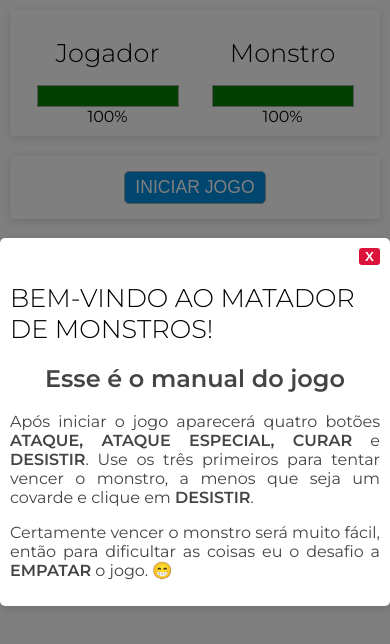
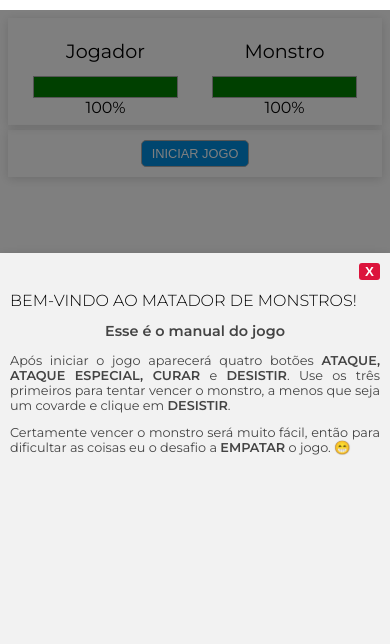
Before and after one commit to JonasJF360/matador-de-monstro, a plain HTML site: page index.html in a window 390 px wide. Drawn offline with nearby package versions, Linux system fonts and the light colour scheme.

Commit message:
Atualização do css

```diff
--- a/assets/style.css
+++ b/assets/style.css
@@ -4,17 +4,17 @@ body {
     font-family: 'Montserrat', sans-serif;
     padding: 0;
     margin: 0;
+    min-width: 280px;
 }
 
 #app {
     display: flex;
     flex-direction: column;
-    padding: 0;
-    margin: 0;
+    margin-top: 10px;
 }
 
 .panel {
-    margin: 10px;
+    margin: 10px 20px;
     padding: 10px;
     box-shadow: 0 2px 10px rgba(0, 0, 0, 0.15);
 }
@@ -46,16 +46,19 @@ body {
 }
 
 .manual .content h2 {
+    font-size: 1.3rem;
     text-align: center;
 }
 
 .manual .content h2,
-p {
+.manual .content p {
     color: #444;
 }
 
 .manual .content p {
     text-align: justify;
+    font-size: 1rem;
+
 }
 
 .manual .content p span {
@@ -214,13 +217,42 @@ p {
 
 /* Area de responsabilidade */
 @media (max-width: 600px) {
+    .manual .content {
+        border-radius: 0;
+        max-width: 100%;
+        height: 100%;
+        margin-top: 60vh;
+        padding-top: 10px;
+        background: rgba(255, 255, 255, 0.9);
+    }
+    .manual .content h1 {
+        font-size: 1rem;
+
+    }
+    .manual .content h2 {
+        font-size: .9rem;
+
+    }
+    .manual .content p {
+        font-size: .8rem;
+    }
+    .panel {
+        margin: 8px;
+        padding: 8px;
+        margin-bottom: -3px;
+    }
+    .score h1 {
+        font-size: 1.2rem;
+        font-weight: 400;
+    }
     .buttons tamplate {
         display: flex;
         flex-direction: column;
     }
 
     .buttons .btn {
-        margin: 5px 0;
+        margin: 2px 0;
+        font-size: 0.8rem;
     }
 
     .logs ul li {
```
